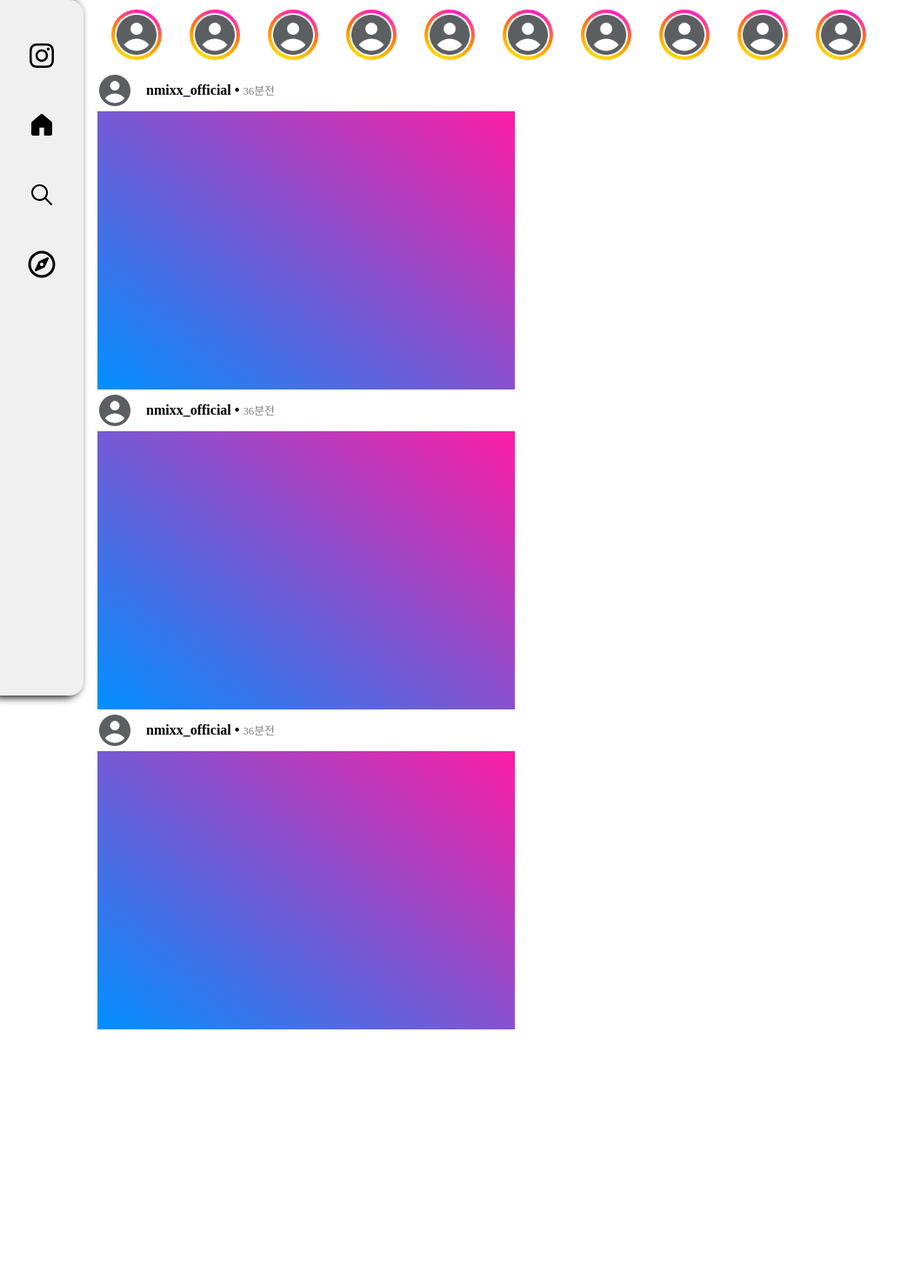
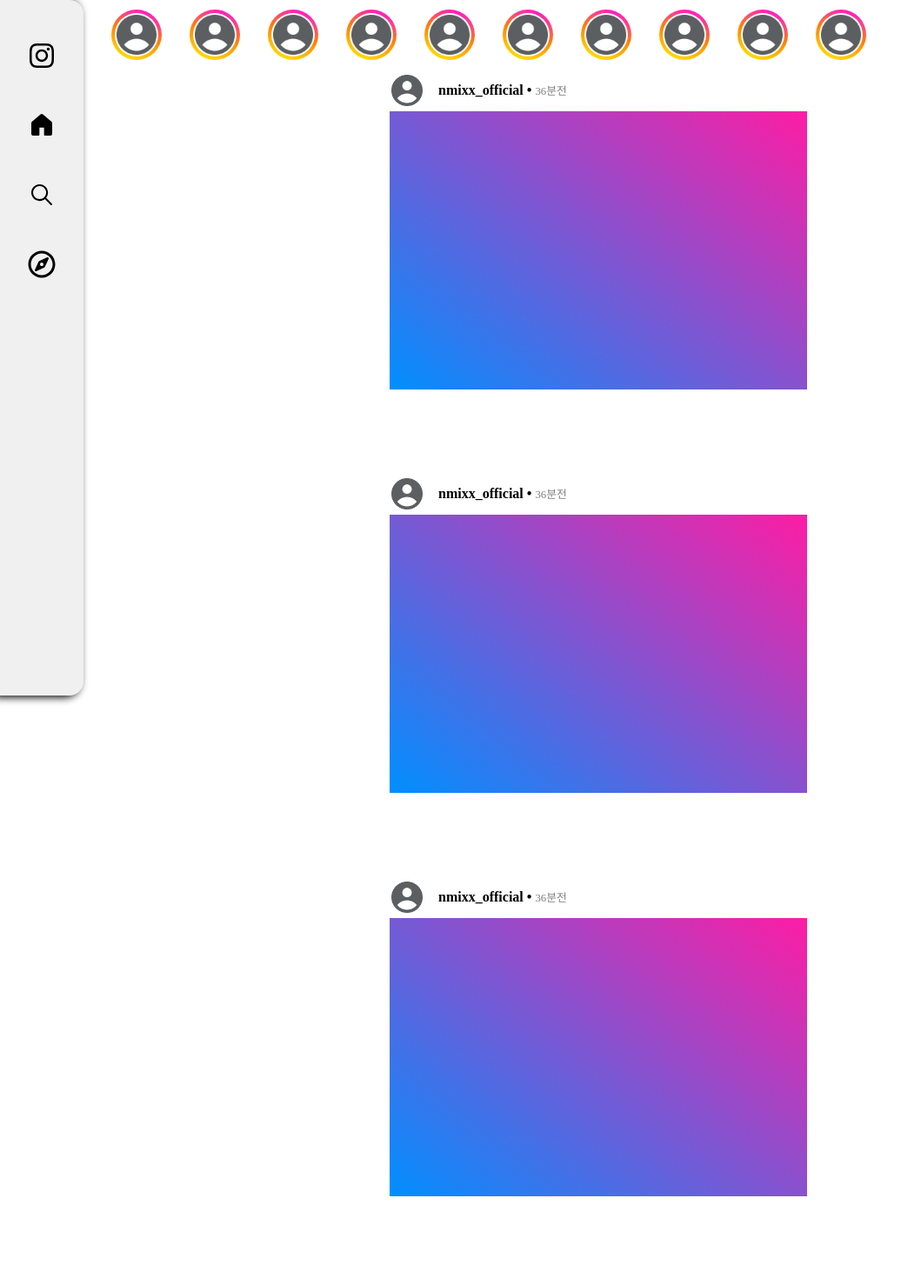
Before and after one commit to wwwcomcomcomcom/outstagram, a React (Vite) app: page / in a window 1280 px wide. Shown: the top 1470 px of the page at 87% size, without its empty margins (0-1059 px from the left). Before the commit the page ends 1184 px from the top, so only its background shows below. Built offline with nearby package versions, Linux system fonts and the light colour scheme; the HTML template or start-up script is replaced by a standard one.

Commit message:
Use PostScroll instead of Post

```diff
--- a/src/routes/homePage.tsx
+++ b/src/routes/homePage.tsx
@@ -1,11 +1,9 @@
 // import Story from "../components/story/story.tsx";
 import StoryLine from "../components/story/storyLine.tsx";
-import Post from "../components/posting/post.tsx";
+import PostScroll from "../components/posting/postScroll.tsx";
 export default function HomePage(){
     return <div className="main">
         <StoryLine/>
-        <Post/>
-        <Post/>
-        <Post/>
+        <PostScroll/>
     </div>
 }
```
